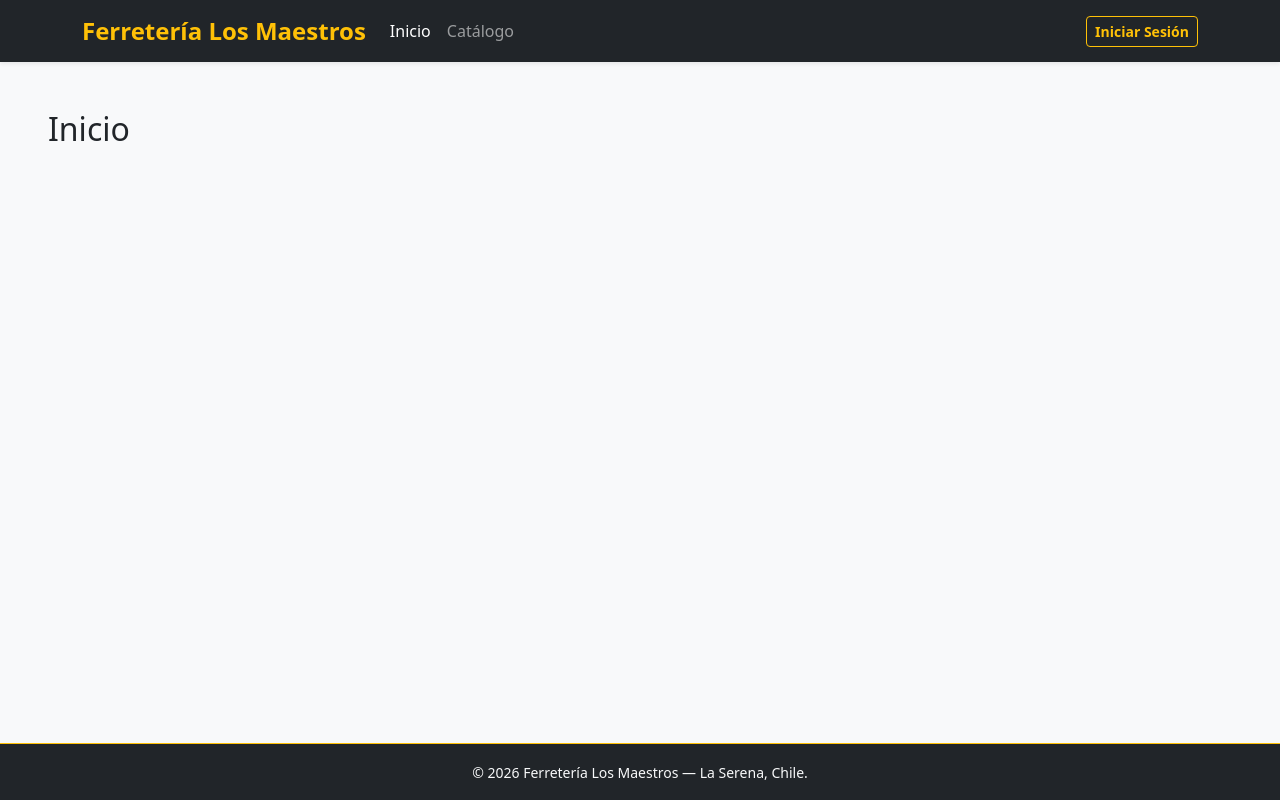
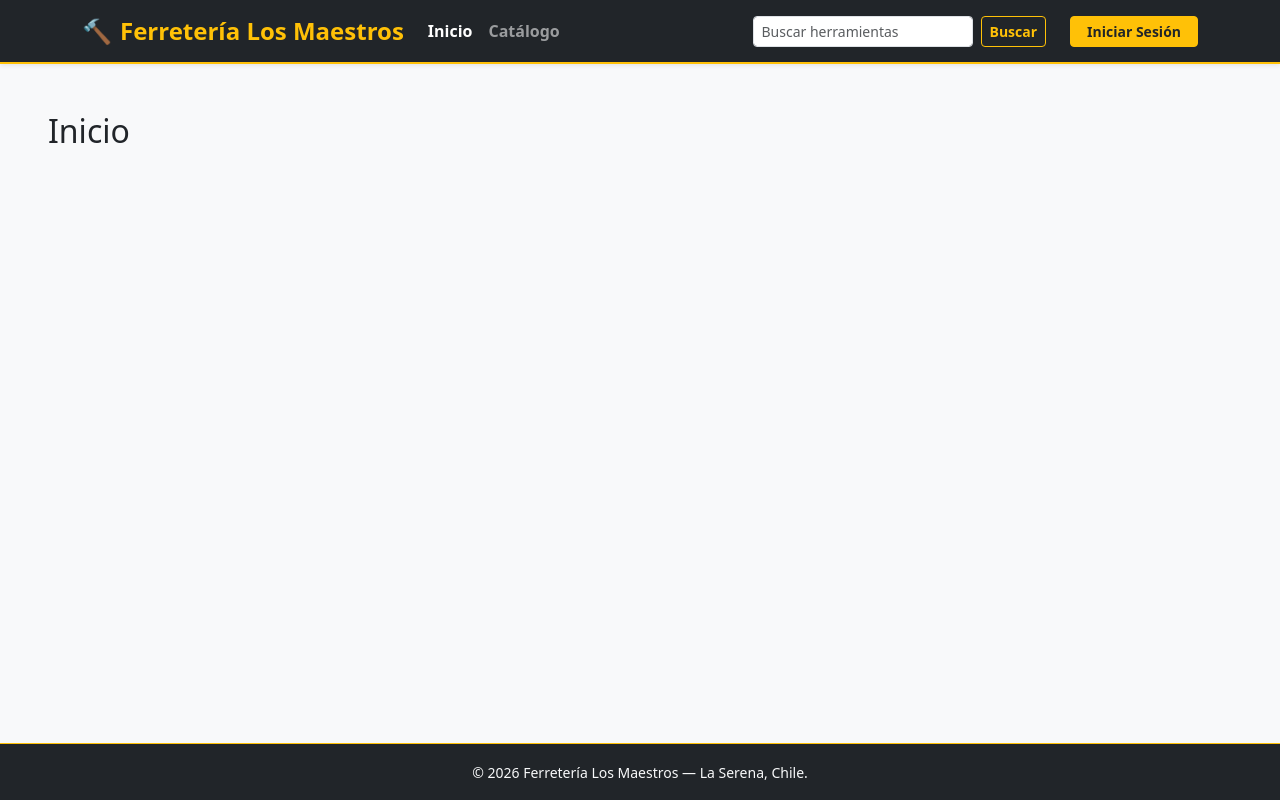
Before and after one commit to luciano-sepulveda/React-FerreteriaLosMaestros, a React (Vite) app: page / in a window 1280 px wide. Built offline with nearby package versions, Linux system fonts and the light colour scheme.

Commit message:
Añadi organismo Navbar con buscador y enlaces react router

```diff
--- a/src/components/organisms/Navbar.jsx
+++ b/src/components/organisms/Navbar.jsx
@@ -1,25 +1,65 @@
-import React from 'react';
-import { Navbar as BsNavbar, Container, Nav, Button } from 'react-bootstrap';
-import { NavLink, Link } from 'react-router-dom';
+import React, { useState } from 'react';
+import { Navbar as BsNavbar, Container, Nav, Form, Button } from 'react-bootstrap';
+import { NavLink, useNavigate } from 'react-router-dom';
+
 
 const Navbar = () => {
+  const [textoBusqueda, setTextoBusqueda] = useState('');
+  const navegar = useNavigate();
+
+  const manejarBuscar = (evento) => {
+    evento.preventDefault();
+    if (textoBusqueda.trim()) {
+      navegar(`/buscar/${encodeURIComponent(textoBusqueda.trim())}`);
+      setTextoBusqueda('');
+    } else {
+      navegar('/catalogo');
+    }
+  };
+
   return (
-    <BsNavbar bg="dark" variant="dark" expand="lg" collapseOnSelect className="shadow-sm sticky-top">
+    <BsNavbar bg="dark" variant="dark" expand="lg" collapseOnSelect className="shadow-sm sticky-top border-bottom border-warning border-2">
       <Container>
-        <BsNavbar.Brand as={NavLink} to="/" className="fw-bold text-warning fs-4">
-          Ferretería Los Maestros
+        <BsNavbar.Brand as={NavLink} to="/" className="fw-bold text-warning fs-4 d-flex align-items-center gap-2">
+          <span>🔨</span>
+          <span>Ferretería Los Maestros</span>
         </BsNavbar.Brand>
 
         <BsNavbar.Toggle aria-controls="menu-navegacion" />
 
         <BsNavbar.Collapse id="menu-navegacion">
           <Nav className="me-auto my-2 my-lg-0">
-            <Nav.Link as={NavLink} to="/" end eventKey="/">Inicio</Nav.Link>
-            <Nav.Link as={NavLink} to="/catalogo" eventKey="/catalogo">Catálogo</Nav.Link>
+            <Nav.Link as={NavLink} to="/" end className="fw-semibold">
+              Inicio
+            </Nav.Link>
+            <Nav.Link as={NavLink} to="/catalogo" className="fw-semibold">
+              Catálogo
+            </Nav.Link>
           </Nav>
 
-          <Nav className="ms-auto">
-            <Button as={Link} to="/login" variant="outline-warning" size="sm" className="fw-semibold">
+
+          <Form className="d-flex my-2 my-lg-0 me-lg-3" onSubmit={manejarBuscar}>
+            <Form.Control
+              type="search"
+              placeholder="Buscar herramientas"
+              className="me-2 form-control-sm"
+              value={textoBusqueda}
+              onChange={(evento) => setTextoBusqueda(evento.target.value)}
+              aria-label="Buscar"
+            />
+            <Button variant="outline-warning" size="sm" type="submit" className="fw-semibold">
+              Buscar
+            </Button>
+          </Form>
+
+          <Nav className="ms-lg-2">
+            <Button
+              as={NavLink}
+              to="/login"
+              variant="warning"
+              size="sm"
+              className="fw-bold text-dark px-3"
+            >
               Iniciar Sesión
             </Button>
           </Nav>
```
